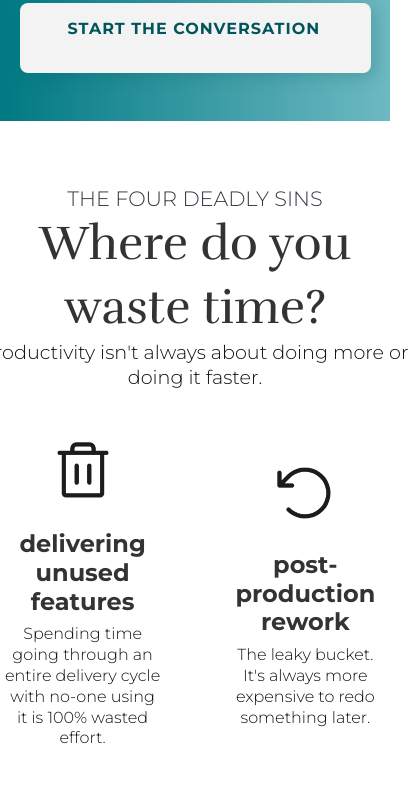
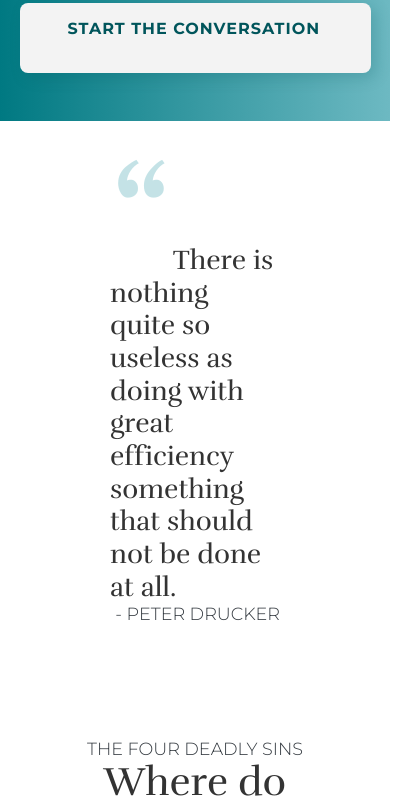
Before and after one commit to funficient/funficient2023, a plain HTML site: page index.html in a window 390 px wide. Shown: the part 347-1157 px from the top of the page, 418 px wide, since content can reach past the window. Drawn offline with nearby package versions, Linux system fonts and the light colour scheme.

Commit message:
Mobile responsive

```diff
--- a/index.html
+++ b/index.html
@@ -68,6 +68,19 @@
                 </svg>
 
             </div>
+
+        </section>
+
+
+    <!-------------------------------------- Quote ---------------------------------------->
+        <section class="section-container">
+
+                    <h2 class="big-quote">There is nothing quite so useless as doing with
+                        great efficiency something that should not be done at all.
+                    </h2>
+
+                    <p class="subtitle right"> - Peter Drucker</p>
+
 
         </section>
 
--- a/style.css
+++ b/style.css
@@ -165,7 +165,7 @@
     justify-content: center;
     padding: 2em;
     margin-top: 2em;
-    margin: 2em 20%;
+    margin: 3em 20%;
 
 }
 
@@ -186,6 +186,10 @@
 
 .center {
     text-align: center;
+}
+
+.right {
+    text-align: right;
 }
 
 .subtitle {
@@ -453,6 +457,21 @@
     }
   }
 
+/* ---------------------------- Quote section ----------------- */
+
+  .big-quote {
+    font-size: 2.2em;
+    line-height: 1.2em;
+    color: var(--darkGray800);
+  }
+
+  .big-quote::before {
+    content: open-quote;
+    color:#6DB9C2;
+    opacity: 0.4;
+    font-size: 10rem;
+  }
+
    /* ---------------------------- Value proposition section ----------------- */
 
    p span {
@@ -565,6 +584,8 @@
             background-repeat: no-repeat;
             background-position: center;
         }
+
+
   }
 
 
@@ -577,8 +598,8 @@
       }
 
       h2 {
-        font-size: 3rem;
-        line-height: 4rem;
+        font-size: 2.5em;
+        line-height: 2.7rem;
       }
 
       h3 {
@@ -612,4 +633,24 @@
       .button::after {
         content: "";
       }
+
+    .card-container {
+        display: grid;
+        grid-template-columns: 2fr;
+    }
+
+    .big-quote {
+        font-size: 1.7em;
+
+      }
+
+      .subtitle {
+        font-size: 1.1em;
+      }
+
+      .spacer {
+        height: 1.5em;
+
+      }
+
   }
```
